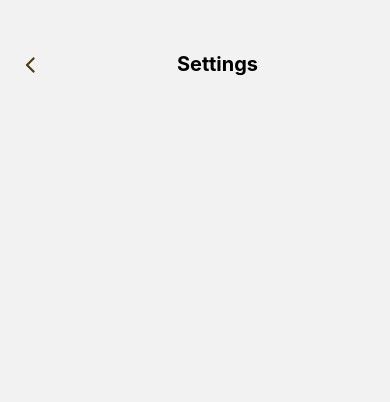
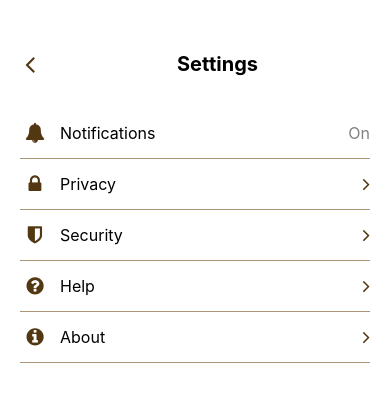
Before and after one commit to KavishkaIndeepa/Coffee-Shop, a React Native app: screen /Setting in a window 390 px wide. Shown: the top 402 px of the page. Built offline with nearby package versions, Linux system fonts and the light colour scheme.

Commit message:
create setting page

```diff
--- a/components/tabs/profile/setting/SettingScreen.tsx
+++ b/components/tabs/profile/setting/SettingScreen.tsx
@@ -1,42 +1,108 @@
-import React from 'react'
-import { ScrollView, View, Text, StyleSheet, TouchableOpacity } from 'react-native'
+import React from 'react';
+import { ScrollView, View, Text, StyleSheet, TouchableOpacity, Switch } from 'react-native';
 import Icon from 'react-native-vector-icons/FontAwesome';
 
 function SettingScreen({ navigation }: { navigation: any }) {
+  const [darkMode, setDarkMode] = React.useState(false);
 
   const handleBack = () => {
     navigation.goBack(); // Navigate back to the previous screen
   };
 
+  const toggleDarkMode = () => {
+    setDarkMode(!darkMode);
+  };
 
   return (
-       <ScrollView>
+    <ScrollView style={darkMode ? styles.darkBackground : styles.lightBackground}>
+      {/* Header */}
       <View style={styles.header}>
         <TouchableOpacity onPress={handleBack} style={styles.backButton}>
-             <Icon name="angle-left" size={28} color="#523712"/>
+          <Icon name="angle-left" size={28} color="#523712" />
         </TouchableOpacity>
         <Text style={styles.title}>Settings</Text>
       </View>
+
+      {/* Settings Container */}
       <View style={styles.container}>
-           {/* Add your content here */}
+        {/* Dark Mode */}
+        {/* <View style={styles.row}>
+          <View style={styles.iconContainer}>
+            <Icon name={darkMode ? "sun-o" : "moon-o"} size={20} color="black" />
+          </View>
+          <Text style={styles.text}>{darkMode ? 'Light Mode' : 'Dark Mode'}</Text>
+          <Switch value={darkMode} onValueChange={toggleDarkMode} />
+        </View> */}
+
+        {/* Notifications */}
+        <TouchableOpacity style={styles.row}>
+          <View style={styles.iconContainer}>
+            <Icon name="bell" size={20} color="#523712" />
+          </View>
+          <Text style={styles.text}>Notifications</Text>
+          <Text style={styles.statusText}>On</Text>
+        </TouchableOpacity>
+
+        {/* Privacy */}
+        <TouchableOpacity style={styles.row}>
+          <View style={styles.iconContainer}>
+            <Icon name="lock" size={20} color="#523712" />
+          </View>
+          <Text style={styles.text}>Privacy</Text>
+          <Icon name="angle-right" size={20} color="#523712" />
+        </TouchableOpacity>
+
+        {/* Security */}
+        <TouchableOpacity style={styles.row}>
+          <View style={styles.iconContainer}>
+            <Icon name="shield" size={20} color="#523712" />
+          </View>
+          <Text style={styles.text}>Security</Text>
+          <Icon name="angle-right" size={20} color="#523712" />
+        </TouchableOpacity>
+
+        {/* Account */}
+        {/* <TouchableOpacity style={styles.row}>
+          <View style={styles.iconContainer}>
+            <Icon name="user" size={20} color="#523712" />
+          </View>
+          <Text style={styles.text}>Account</Text>
+          <Icon name="angle-right" size={20} color="#523712" />
+        </TouchableOpacity> */}
+
+        {/* Help */}
+        <TouchableOpacity style={styles.row}>
+          <View style={styles.iconContainer}>
+            <Icon name="question-circle" size={20} color="#523712" />
+          </View>
+          <Text style={styles.text}>Help</Text>
+          <Icon name="angle-right" size={20} color="#523712" />
+        </TouchableOpacity>
+
+        {/* About */}
+        <TouchableOpacity style={styles.row}>
+          <View style={styles.iconContainer}>
+            <Icon name="info-circle" size={20} color="#523712" />
+          </View>
+          <Text style={styles.text}>About</Text>
+          <Icon name="angle-right" size={20} color="#523712" />
+        </TouchableOpacity>
       </View>
     </ScrollView>
-      )
+  );
 }
 
 const styles = StyleSheet.create({
   container: {
     flex: 1,
     paddingHorizontal: 20,
+    marginTop: 20,
   },
   header: {
     flexDirection: 'row',
     alignItems: 'center',
     paddingHorizontal: 15,
-        // paddingVertical: 30,
     paddingTop: 40,
-        // borderBottomWidth: 1,
-        // borderBottomColor: '#ccc',
   },
   backButton: {
     marginRight: 15,
@@ -47,8 +113,35 @@ function SettingScreen({ navigation }: { navigation: any }) {
     fontWeight: 'bold',
     color: 'black',
     textAlign: 'center',
-        flex: 1, // Ensures the title takes up remaining space
+    flex: 1,
   },
-    })
+  row: {
+    flexDirection: 'row',
+    alignItems: 'center',
+    paddingVertical: 15,
+    borderBottomWidth: 1,
+    borderBottomColor: '#ac9576',
+  },
+  iconContainer: {
+    width: 30,
+    alignItems: 'center',
+  },
+  text: {
+    flex: 1,
+    fontSize: 16,
+    color: 'black',
+    marginLeft: 10,
+  },
+  statusText: {
+    fontSize: 16,
+    color: 'gray',
+  },
+  lightBackground: {
+    backgroundColor: '#ffffff',
+  },
+  darkBackground: {
+    backgroundColor: '#333333',
+  },
+});
 
-export default SettingScreen
+export default SettingScreen;
```
Lines whose indentation alone changed are shown as unchanged.
